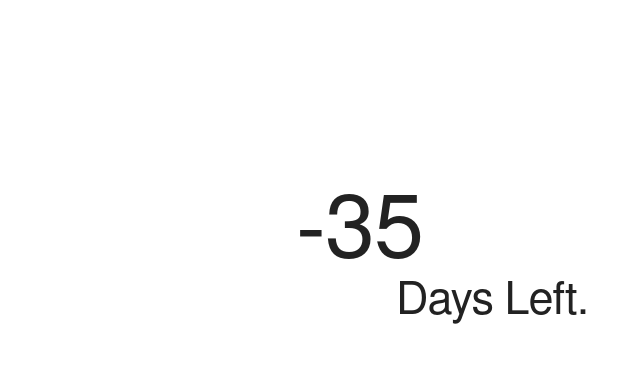
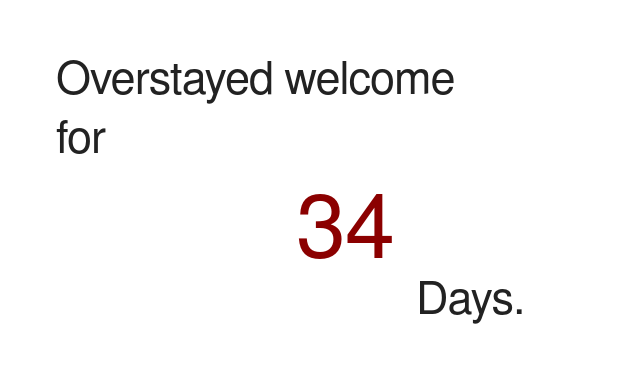
Before and after one commit to rebooting/rebooting.github.2020, a plain HTML site: page index.html in a window 1280 px wide. Shown: the part 184-553 px from the top of the page, without its empty margins (194-834 px from the left). Drawn offline with nearby package versions, Linux system fonts and the light colour scheme.

Commit message:
updated to 2018

```diff
--- a/index.html
+++ b/index.html
@@ -13,6 +13,7 @@
       bottom: 0;
       left: 0;
       right: 0;
+      color: darkred;
 
       margin: auto;
     }
@@ -24,8 +25,21 @@
       position: absolute;
       top:200;
       bottom: 0;
-      left: 200;
+      left: 240;
       right: 0;
+
+      margin: auto;
+    }
+
+     .abovecenter {
+      width: 400px;
+      height: 100px;
+      font-size: 3em;
+      position: absolute;
+      top: 0;
+      bottom: 240;
+      left: 0;
+      right: 380;
 
       margin: auto;
     }
@@ -34,13 +48,13 @@
   </head>
   <body>
 
-
+<H3 class="abovecenter">Overstayed welcome for</H3>
 <H1 id="timediv" class="center"></H1>
-<H3 class="belowcenter"> Days Left.</H3>
+<H3 class="belowcenter">Days.</H3>
 
 <script>
   var time_div = document.getElementById("timediv");
-  var future_date = new Date("Nov 2 2017");
+  var past_date = new Date("Nov 2 2017");
   var millisecondsPerDay = 24 * 60 * 60 * 1000;
   updateTime();
 
@@ -51,7 +65,7 @@
   function updateTime()
   {
     var today = new Date();
-    time_div.innerText = daysBetween(today, future_date);
+    time_div.innerText = daysBetween( past_date, today);
   }
 
   //as seen on : http://stackoverflow.com/a/11252167/667350
```
